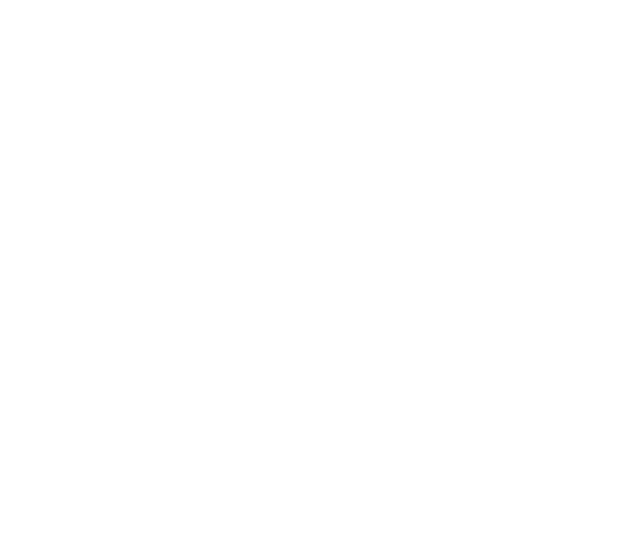
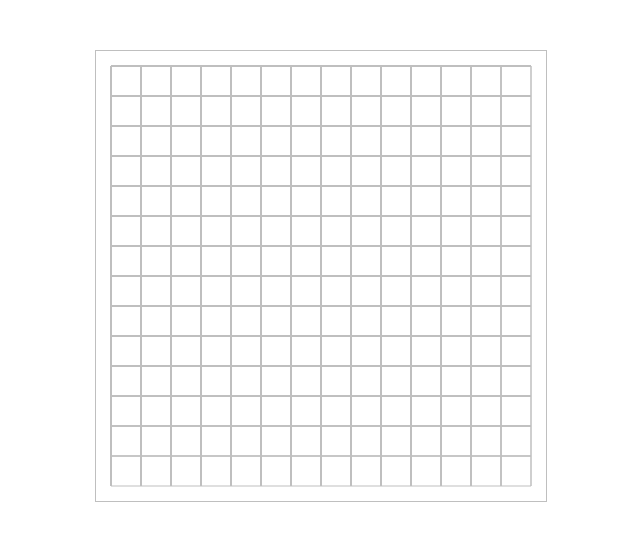
Before and after one commit to ChrisWen960216/five-in-a-row, a React app: page / in a window 1280 px wide. Shown: the top 540 px of the page, without its empty margins (319-959 px from the left). Built offline with nearby package versions, Linux system fonts and the light colour scheme.

Commit message:
Draw chessBoard

```diff
--- a/src/components/App.js
+++ b/src/components/App.js
@@ -1,10 +1,7 @@
 import React, {Component} from 'react';
 import Board from './Board';
-
 export default class App extends Component {
   render() {
-    return [
-      <Board />
-    ];
+    return (<Board />);
   }
 }
--- a/src/components/Board.js
+++ b/src/components/Board.js
@@ -1,9 +1,38 @@
 import React, { Component } from 'react';
 
+import '../style/Board.scss';
+
 export default class Board extends Component {
+  componentDidMount() {
+    this.drawChessBoard();
+  }
+
+  drawChessBoard() {
+    const canvas = this._canvas;
+    const context = canvas.getContext('2d');
+    context.strokeStyle = '#bfbfbf';
+    for (let i = 0; i < 15; i++) {
+      context.moveTo(15 + i * 30, 15);
+      context.lineTo(15 + i * 30, 435);
+      context.stroke();
+      context.moveTo(15, 15 + i * 30);
+      context.lineTo(435, 15 + i * 30);
+      context.stroke();
+    }
+  }
+
+  oneStep(i, j, me) {
+    const canvas = this._canvas;
+    const context = canvas.getContext('2d');
+    const gradient = context.createRadiaGradient(15 + i * 30 + 2, 15 + j * 30 - 2, 13, 15 + i * 30 + 2, 15 + j * 30 - 2, 0);
+    context.beginPath();
+    context.arc(155 + i * 30, 15 + j * 30, 13, 0, 2 * Math.PI);
+    context.closePath();
+  }
+
   render() {
     return (
-      <canvas id='chessboard' />
+      <canvas id='chessboard' width='450' height='450' ref={canvas => { this._canvas = canvas; }}></canvas>
     );
   }
 }
--- /dev/null
+++ b/src/style/Board.scss
@@ -0,0 +1,5 @@
+canvas {
+  border: 1px solid #bfbfbf;
+  display: block;
+  margin: 50px auto;
+}
```
